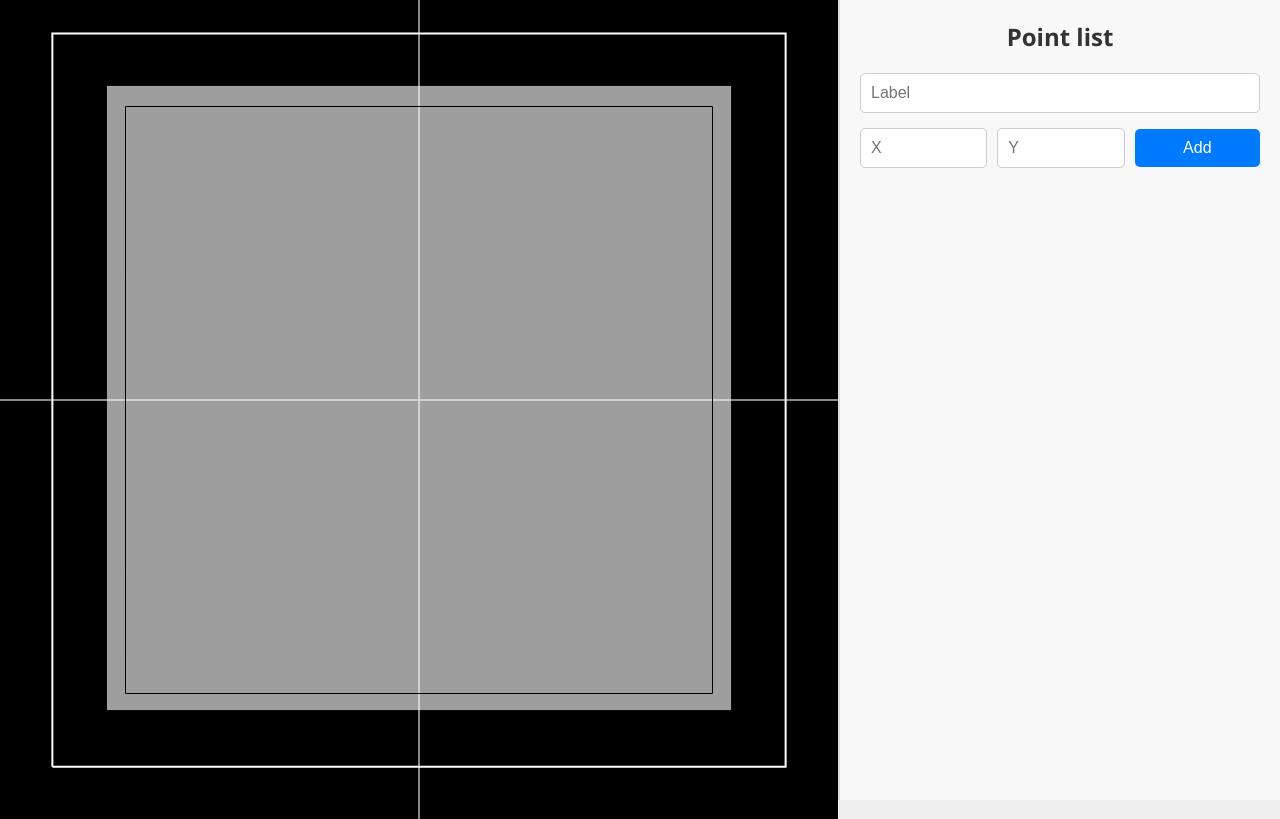
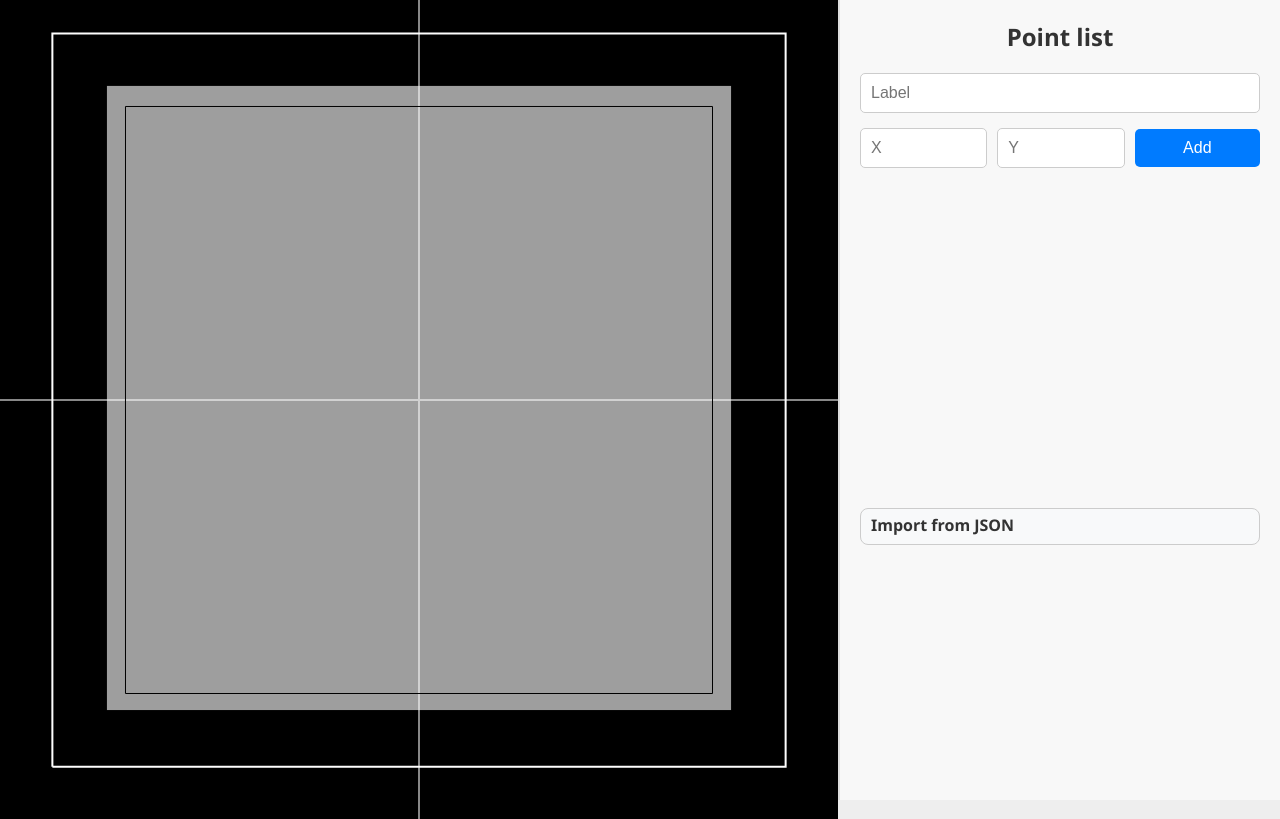
Before and after one commit to theqoqqi/votv-map, a plain HTML site: page index.html in a window 1280 px wide. Drawn offline with Linux system fonts and the light colour scheme.

Commit message:
feat: add import points form

```diff
--- a/css/style.css
+++ b/css/style.css
@@ -170,4 +170,65 @@ canvas {
             }
         }
     }
+
+    .json-import-container {
+        display: flex;
+        flex-direction: column;
+
+        margin-top: 20px;
+        padding: 5px 10px;
+
+        background: #f8f9fa;
+        border: 1px solid #ccc;
+        border-radius: 8px;
+
+        overflow: hidden;
+        transition: all 0.3s ease-in-out;
+
+        height: 25px;
+        flex: 0 0 25px;
+
+        &:hover, &:active {
+            height: 180px;
+            flex: 0 0 180px;
+        }
+
+        h3 {
+            margin: 0 0 10px;
+            font-size: 16px;
+            color: #333;
+        }
+
+        textarea {
+            min-height: 80px;
+            resize: none;
+            padding: 8px;
+            font-size: 14px;
+            border: 1px solid #ccc;
+            border-radius: 5px;
+            font-family: monospace;
+            background: #fff;
+        }
+
+        button {
+            padding: 8px;
+            font-size: 14px;
+            font-weight: bold;
+            color: #fff;
+            background: #007bff;
+            border: none;
+            border-radius: 5px;
+            cursor: pointer;
+            transition: background 0.2s ease-in-out;
+            margin-top: 10px;
+
+            &:hover {
+                background: #0056b3;
+            }
+
+            &:active {
+                background: #003f7f;
+            }
+        }
+    }
 }
--- a/index.html
+++ b/index.html
@@ -38,6 +38,12 @@
                 </div>
             </li>
         </template>
+        <div class='json-import-container'>
+            <h3>Import from JSON</h3>
+            <!--suppress HtmlFormInputWithoutLabel -->
+            <textarea id='json-import' placeholder='' rows='5'></textarea>
+            <button id='import-button'>Import</button>
+        </div>
     </div>
 </div>
 <script type='module' src='js/index.js'></script>
--- a/js/sidebar.js
+++ b/js/sidebar.js
@@ -13,11 +13,23 @@ export default class Sidebar {
         this.$yInput = this.container.querySelector('#y-input');
         this.$list = this.container.querySelector('#point-list');
 
+        this.$importTextarea = this.container.querySelector('#json-import');
+        this.$importButton = this.container.querySelector('#import-button');
+
+        this.createImportPlaceholder();
         this.initEvents();
+    }
+
+    createImportPlaceholder() {
+        this.$importTextarea.setAttribute('placeholder', JSON.stringify([
+            { 'label': 'Point 1', 'position': [-11.17, 0.32] },
+            { 'label': 'Point 2', 'position': [22.33, -44.1] },
+        ], null, 4));
     }
 
     initEvents() {
         this.$form.addEventListener('submit', (e) => this.handleSubmit(e));
+        this.$importButton.addEventListener('click', () => this.importPoints());
     }
 
     handleSubmit(e) {
@@ -41,6 +53,32 @@ export default class Sidebar {
             this.updateList();
             this.notifyPointsChanged();
             this.$form.reset();
+        }
+    }
+
+    importPoints() {
+        const jsonText = this.$importTextarea.value.trim();
+
+        if (!jsonText) {
+            return;
+        }
+
+        try {
+            let importedPoints = [];
+
+            eval(`importedPoints = ${jsonText}`);
+
+            if (!Array.isArray(importedPoints)) {
+                alert('Imported data must be an array.');
+                return;
+            }
+
+            this.setPoints([
+                ...this.getPoints(),
+                ...importedPoints,
+            ]);
+        } catch (error) {
+            alert('Failed to import points: ' + error.message);
         }
     }
 
```
